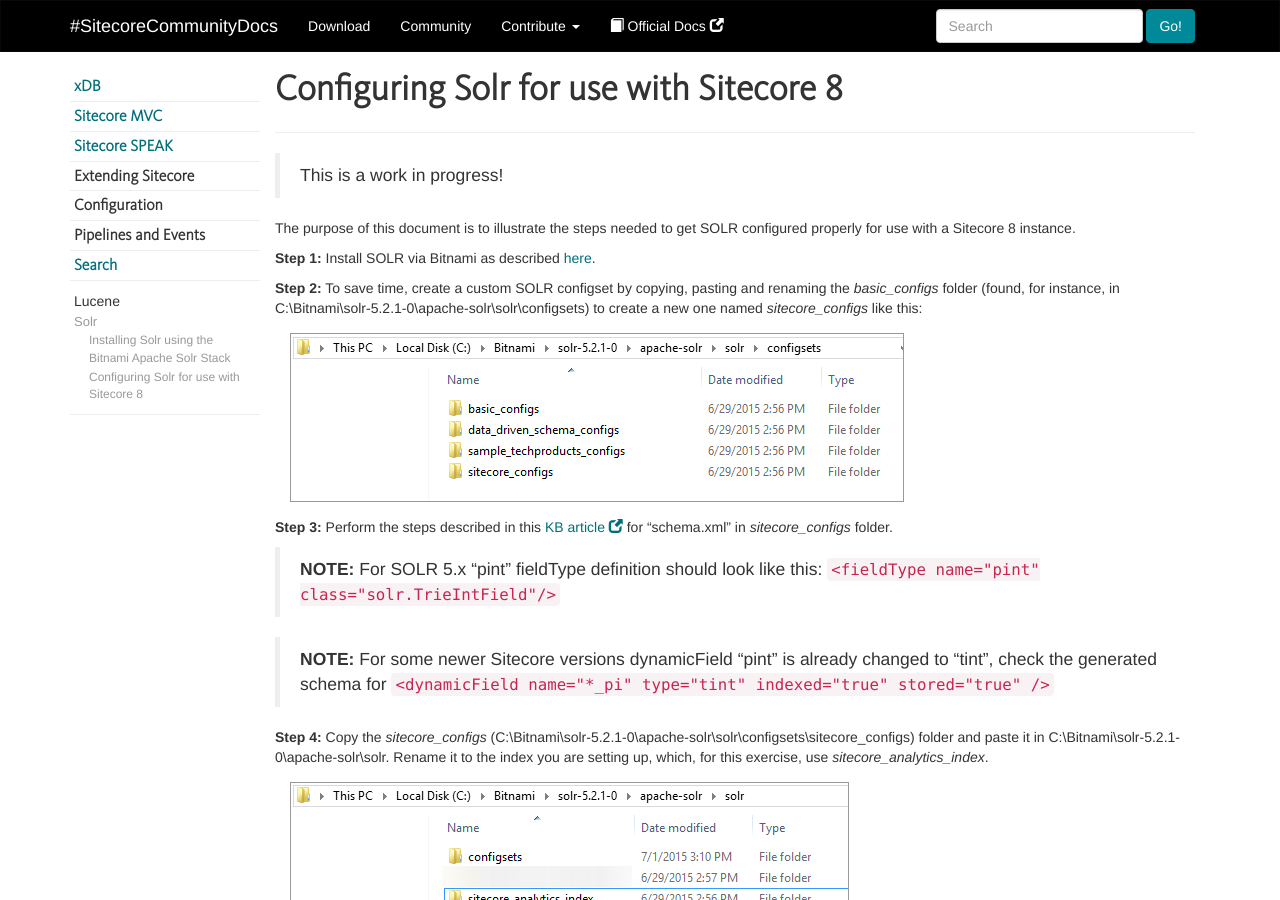
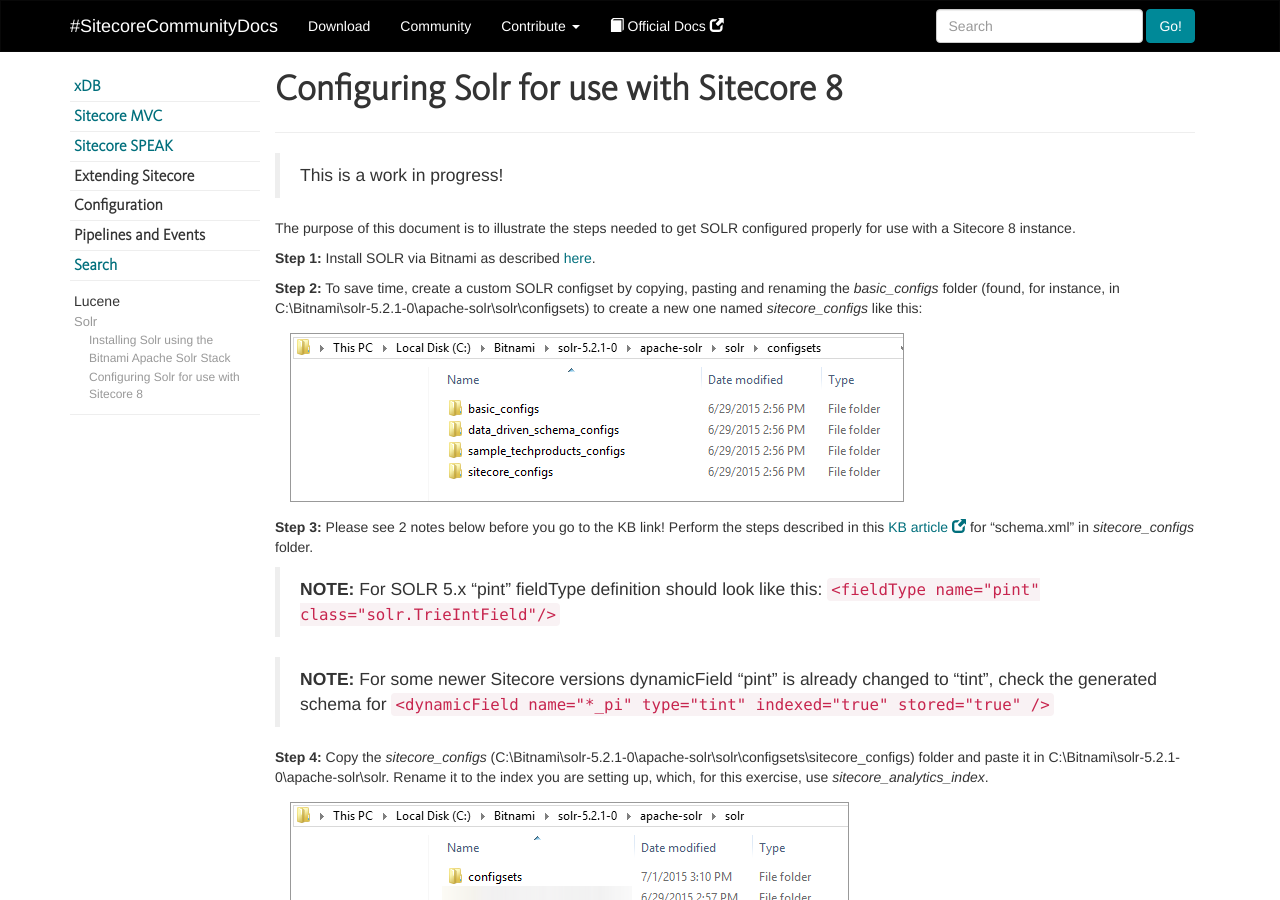
Before and after one commit to Sitecore-Community/docs, a Jekyll site: the page built from search/solr/Configuring-Solr-for-use-with-Sitecore-8/index.md, in a window 1280 px wide and 900 px high. Built offline with Jekyll 4.4.1, drawn with Linux system fonts in a browser that asks for light colours; nearby versions of some CDN libraries; a script that is not in the unit is left out; comment, search, counter and statistics services are not loaded.

Commit message:
Update index.md

````diff
--- a/search/solr/Configuring-Solr-for-use-with-Sitecore-8/index.md
+++ b/search/solr/Configuring-Solr-for-use-with-Sitecore-8/index.md
@@ -14,7 +14,7 @@
 
   <img src="/docs/images/search/solr/Configuring-Solr-for-use-with-Sitecore-8/configsets.png" style="margin:5px 15px" />
 
-**Step 3:** Perform the steps described in this [KB article](https://kb.sitecore.net/articles/227897) for "schema.xml" in *sitecore_configs* folder.
+**Step 3:** Please see 2 notes below before you go to the KB link! Perform the steps described in this [KB article](https://kb.sitecore.net/articles/227897) for "schema.xml" in *sitecore_configs* folder.
 
 >**NOTE:** For SOLR 5.x "pint" fieldType definition should look like this: ```<fieldType name="pint" class="solr.TrieIntField"/>```
 
````
